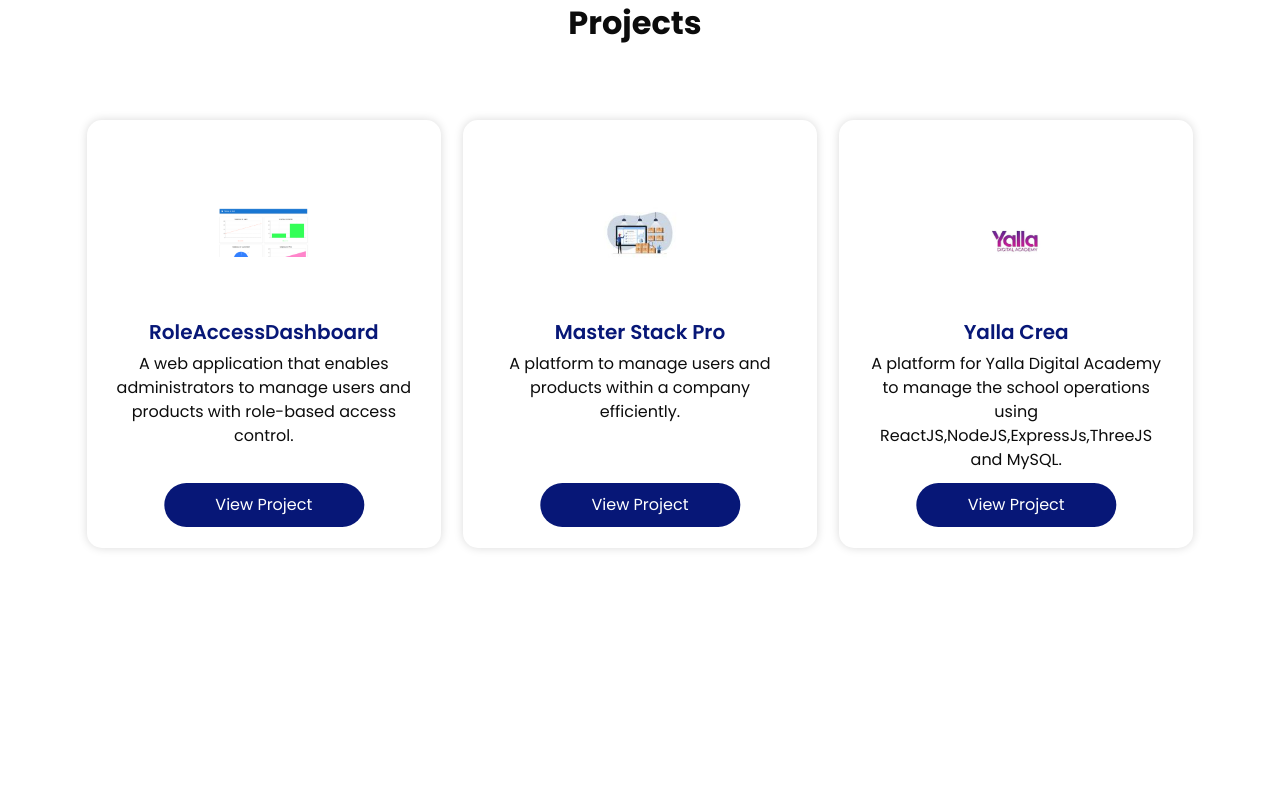
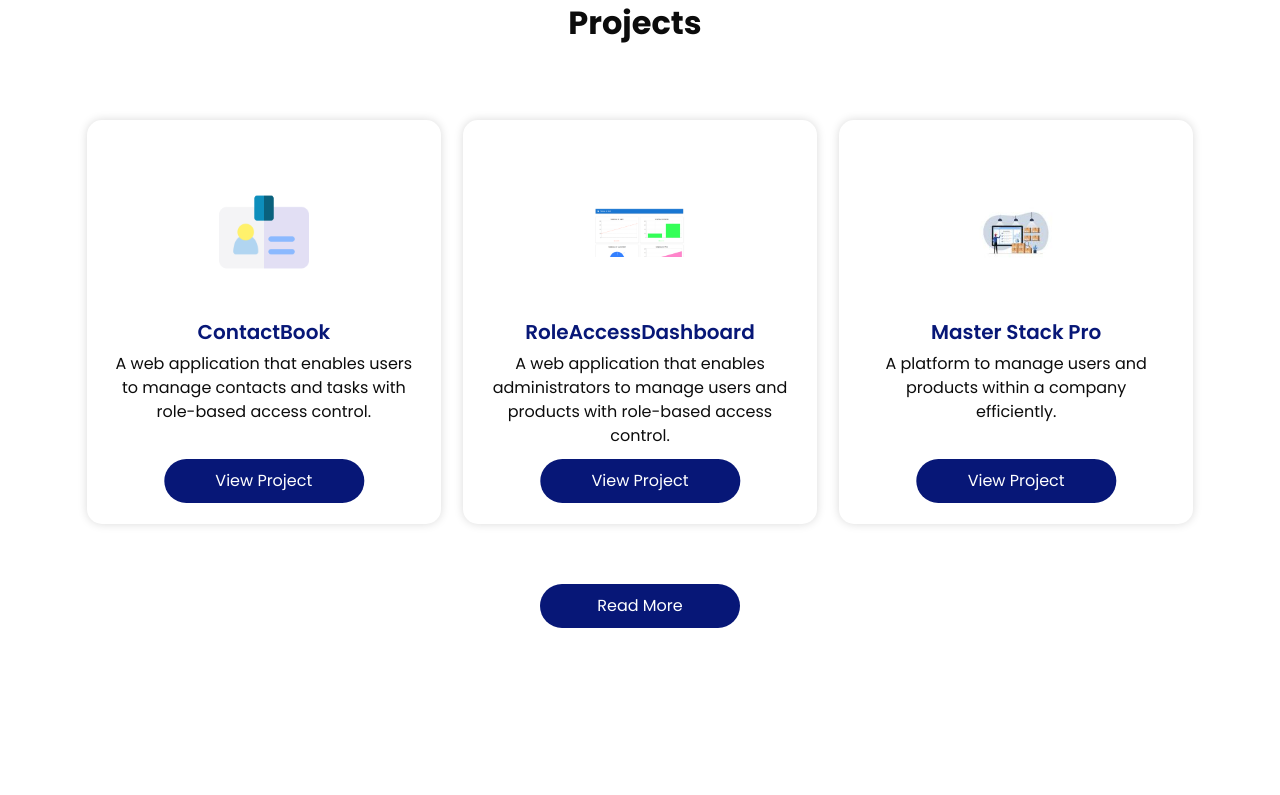
Before and after one commit to OnsElfekih/portfolio, a website: page index.html in a window 1280 px wide. Shown: the part 3160-3955 px from the top of the page. Drawn offline with nearby package versions, Linux system fonts and the light colour scheme.

Commit message:
newProject

```diff
--- a/index.html
+++ b/index.html
@@ -370,6 +370,24 @@
       <div class="service_container">
         <div class="box">
           <div class="img-box">
+            <img src="images/badge.png" class="img1" alt="">
+          </div>
+          <div class="detail-box">
+            <h5>
+              ContactBook
+            </h5>
+            <p>
+              A web application that enables users to manage contacts and tasks with role-based access control.
+            </p>
+            <div class="btn-box">
+              <a href="https://github.com/OnsElfekih/ContactBook.git">
+                View Project
+              </a>
+            </div>
+          </div>
+        </div>
+        <div class="box">
+          <div class="img-box">
             <img src="images/TableauDeBord.png" class="img1" alt="">
           </div>
           <div class="detail-box">
@@ -404,23 +422,10 @@
             </div>
           </div>
         </div>
-        <div class="box">
-          <div class="img-box">
-            <img src="images/2.jpeg" class="img1" alt="">
-          </div>
-          <div class="detail-box">
-            <h5>
-              Yalla Crea
-            </h5>
-            <p>
-              A platform for Yalla Digital Academy to manage the school operations using ReactJS,NodeJS,ExpressJs,ThreeJS and MySQL.
-            </p>
-          </div>
-          <div class="btn-box">
-            <a href="https://github.com/itharessid/yallacrea2.git">
-              View Project
-            </a>
-          </div>
+        <div class="btn-box">
+          <a href="projects.html">
+            Read More
+          </a>
         </div>
       </div>
       </div>
```
Also changed, not shown: projects.html (+18 -0 lines), images/badge.png (added).
